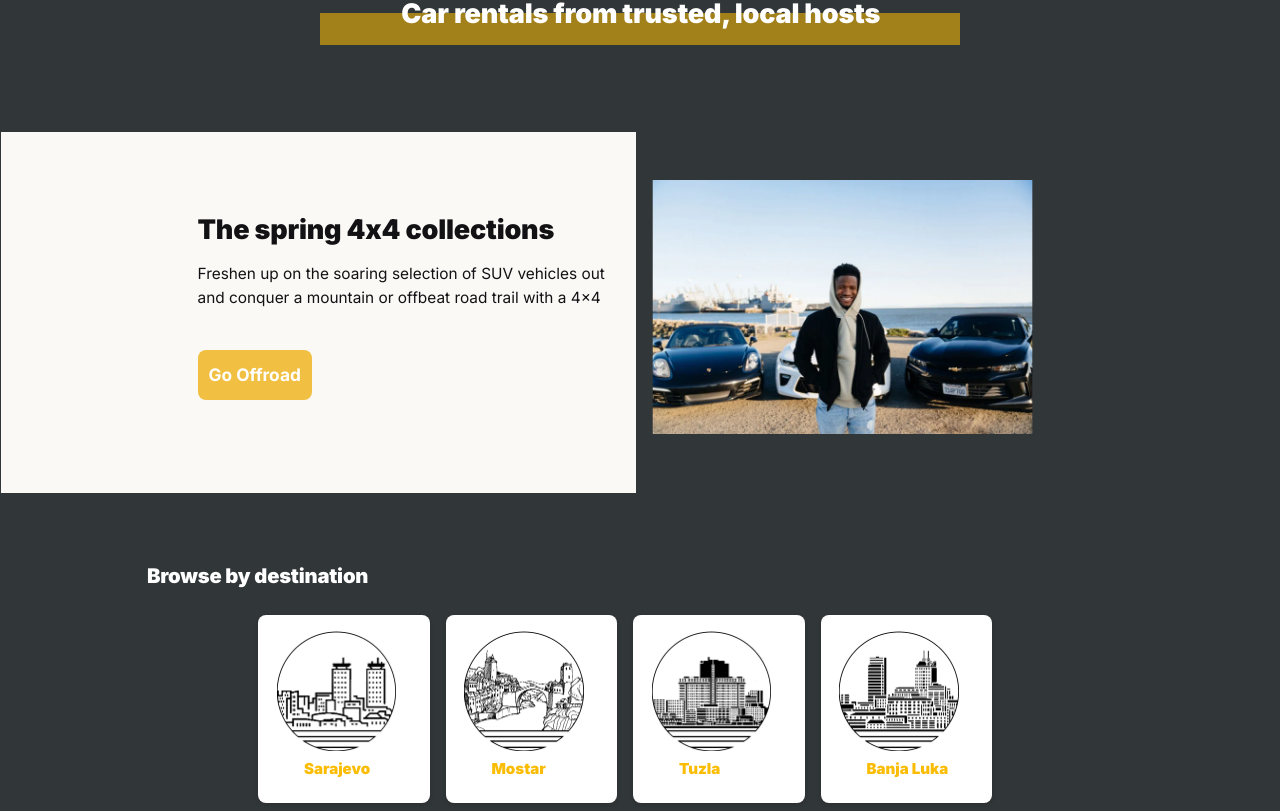
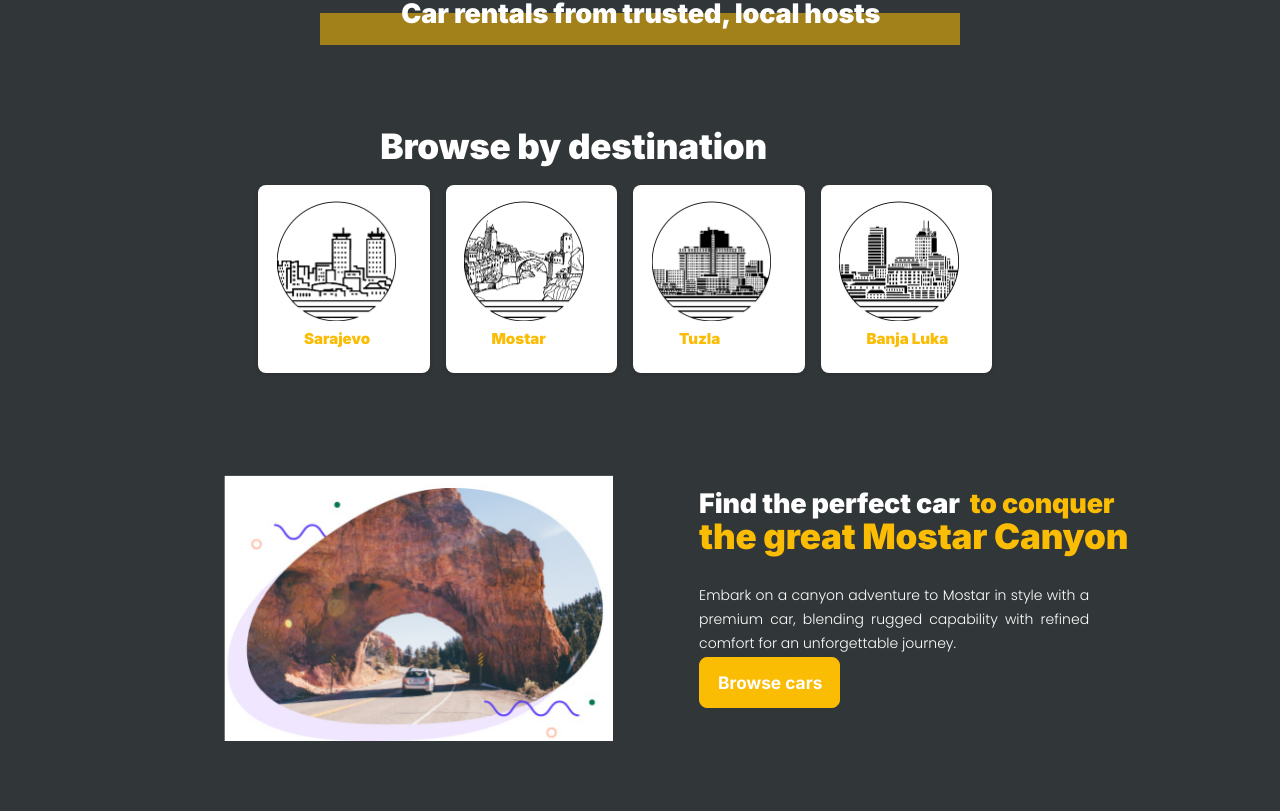
Before and after one commit to Zuka-13/Kimi, a React (Vite) app: page / in a window 1280 px wide. Shown: the part 709-1520 px from the top of the page. Built offline with nearby package versions, Linux system fonts and the light colour scheme.

Commit message:
Fixed code on multiple pages and fixed register page

```diff
--- a/src/components/DestinationBrowse.tsx
+++ b/src/components/DestinationBrowse.tsx
@@ -28,8 +28,8 @@ const DestinationBrowse: FunctionComponent = () => {
   return (
     <section className="self-stretch flex flex-row items-start justify-center pt-0 pb-[113.7px] pr-5 pl-[30px] box-border max-w-full text-left text-xl-2 text-white font-inter mq800:pb-[74px] mq800:box-border">
       <div className="w-[996.2px] flex flex-col items-start justify-start gap-[97.3px] max-w-full mq800:gap-[24px] mq1125:gap-[49px]">
-        <div className="w-[853.5px] flex flex-col items-start justify-start gap-[21.1px] max-w-full">
-          <div className="relative tracking-[-0.2px] leading-[28px] font-black mq450:text-base mq450:leading-[22px]">
+        <div className="w-[853.5px] flex flex-col items-center justify-center gap-[21.1px] max-w-full">
+          <div className="relative tracking-[-0.2px] leading-[28px] text-16xl font-black mq450:text-base mq450:leading-[22px]">
             Browse by destination
           </div>
           <div className="self-stretch flex flex-row items-start justify-end max-w-full text-base-1 text-kimi-yellow">
--- a/src/pages/Home.tsx
+++ b/src/pages/Home.tsx
@@ -39,45 +39,7 @@ const Home: FunctionComponent = () => {
           </div>
         </div>
       </section>
-      {/* Section with CSS code via TailwindCSS for the "Spring collection" sector with a CTA */}
-      <section className="self-stretch flex flex-row items-start justify-start pt-0 pb-[69.1px] pr-2 pl-px box-border max-w-full text-left text-8xl text-gray-300 font-inter mq450:pb-[45px] mq450:box-border">
-        {/* Left section of the sector where the white background is with a gradient color and sizing using TailwindCSS*/}
-        <div className="flex-1 [background:linear-gradient(90deg,_#fbf9f6_50%,_rgba(0,_0,_0,_0)_50%)] flex flex-row items-start justify-between pt-12 pb-[59.6px] pr-[221px] pl-[196.5px] box-border mix-blend-normal max-w-full gap-[20px] mq450:pt-[31px] mq450:px-5 mq450:pb-[39px] mq450:box-border mq800:pl-[98px] mq800:pr-[110px] mq800:box-border mq1325:flex-wrap mq1325:justify-center">
-          <div className="w-[407px] flex flex-col items-start justify-start pt-[33.6px] px-0 pb-0 box-border min-w-[407px] max-w-full shrink-0 mq1125:min-w-full mq1325:flex-1">
-            {/* Sizing of the button */}
-            <div className="self-stretch flex flex-col items-start justify-start gap-[40.1px] max-w-full shrink-0 mq450:gap-[20px]">
-              {/* Padding of the paragaph */}
-              <div className="self-stretch flex flex-col items-start justify-start gap-[16px] max-w-full">
-                {/* Styling of the title text of the section and the text of the title */}
-                <div className="relative tracking-[-0.2px] leading-[32px] font-black inline-block max-w-full mq450:text-3xl mq450:leading-[26px]">
-                  The spring 4x4 collections
-                </div>
-                {/* Styling of the paragraph text */}
-                <div className="self-stretch flex flex-col items-start justify-start text-base-4">
-                  {/* Text of the paragraph */}
-                  <div className="relative leading-[24px]">
-                  Freshen up on the soaring selection of SUV vehicles out<br/>
-                  and conquer a mountain or offbeat road trail with a 4x4
-                  </div>
-                </div>
-              </div>
-              {/* Calling the Button component and providing the text value which is
-              going to be shown on the homepage, route to which page it routes and the
-              color which is going to be shown for the button */}
-              <Button text="Go Offroad"
-              route={"/destinations"}
-              color={"#F1BF42"} />
-            </div>
-          </div>
-          {/* Right section of the sector where the image is and enabling lazyloading on the same image */}
-          <img
-            className="h-[253.3px] w-[448.9px] relative overflow-hidden shrink-0 object-cover mix-blend-normal max-w-full mq1325:flex-1"
-            loading="lazy"
-            alt="African american male person standing in front of 3 cars"
-            src="/image-eiig1vx0@2x.png"
-          />
-        </div>
-      </section>
+
       {/* Calling the component DestinationBrowse where we have 4 cards which represent 4 cities that are available to rent cars from */}
       <DestinationBrowse />
       {/* Calling the component DestinationBrowse which is a CTA to the destinations page where the user can search available cars from each region */}
--- a/src/pages/Register.tsx
+++ b/src/pages/Register.tsx
@@ -17,8 +17,14 @@ const Register: FunctionComponent = () => {
                 <input
                   type="text"
                   className="block border border-gray-300 w-full p-3 rounded mb-4"
-            name="fullname"
-            placeholder="Full Name"
+                  name="first_name"
+                  placeholder="First Name"
+                />
+                <input
+                  type="text"
+                  className="block border border-gray-300 w-full p-3 rounded mb-4"
+                  name="last_name"
+                  placeholder="Last Name"
                 />
                 <input
                   type="text"
@@ -38,6 +44,17 @@ const Register: FunctionComponent = () => {
                   name="confirm_password"
                   placeholder="Confirm Password"
                 />
+                <div className="flex items-center mb-4">
+                  <input
+                    type="checkbox"
+                    className="mr-2"
+                    name="age_confirmation"
+                    id="age_confirmation"
+                  />
+                  <label htmlFor="age_confirmation" className="text-gray-600">
+                    I confirm that I am at least 18 years old
+                  </label>
+                </div>
                 <button
                   type="submit"
                   className="w-full text-center py-3 rounded bg-green-500 text-white hover:bg-green-700 focus:outline-none my-1"
--- a/src/pages/RentYourCar.tsx
+++ b/src/pages/RentYourCar.tsx
@@ -3,6 +3,7 @@ import FinancialFuture from "../components/FinancialFuture";
 import DivSeoPagesE9c47y from "../components/DivSeoPagesE9c47y";
 import CallToActionRentOutCar from "../components/CallToActionRentOutCar";
 import HeaderDesktop from "../components/HeaderDesktop";
+import Button from "../components/Button";
 
 const RentYourCar: FunctionComponent = () => {
 
@@ -22,11 +23,10 @@ const RentYourCar: FunctionComponent = () => {
             </div>
           </div>
         </div>
-        <div className="rounded-lg bg-kimi-yellow flex flex-row items-start justify-start py-0 pr-[17px] pl-[18px] mix-blend-normal whitespace-nowrap text-mid-6 text-black border-[1px] border-solid border-blueviolet">
-          <b className="relative leading-[49px] inline-block min-w-[98px]">
-            Get started
-          </b>
-        </div>
+
+        <Button text={"Get Started"}
+        route={"../login"}
+        color={"85bb65"} />
       </div>
     </section>
       <img
```
Lines whose indentation alone changed are shown as unchanged.
